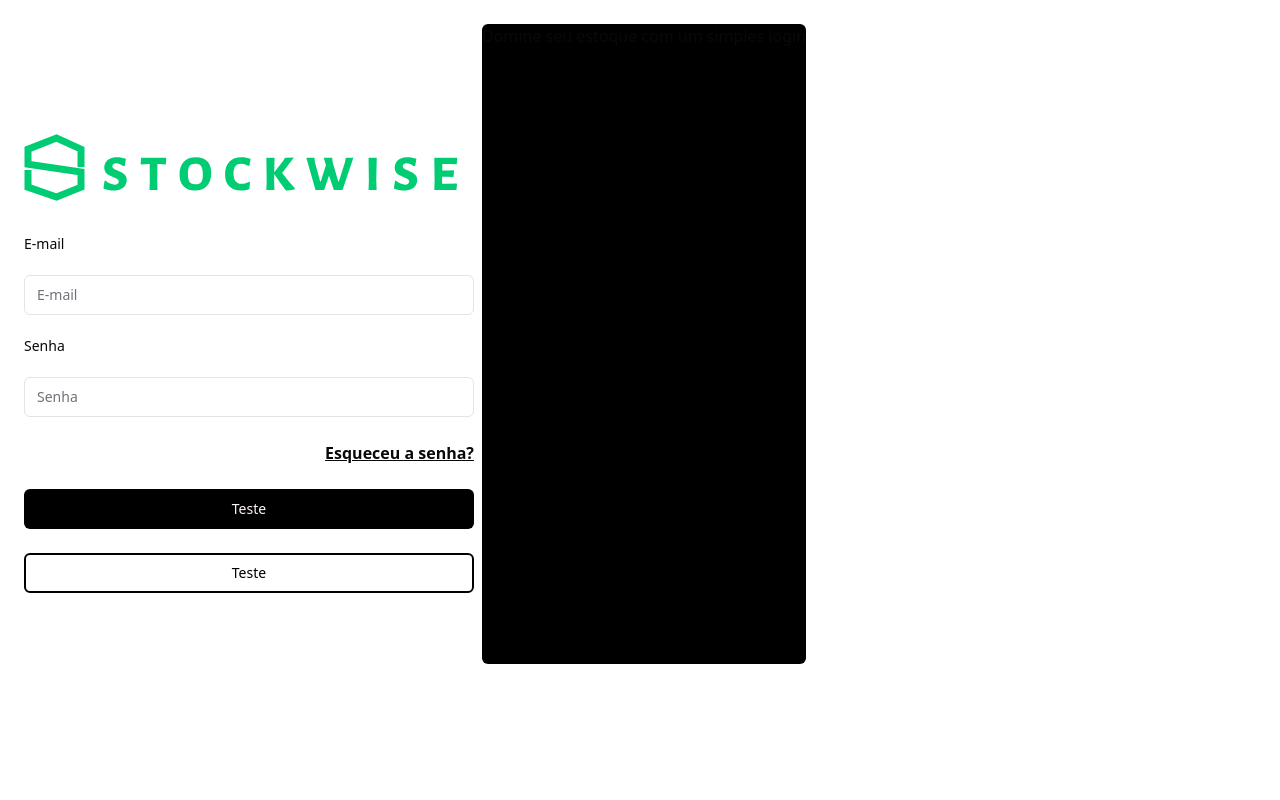
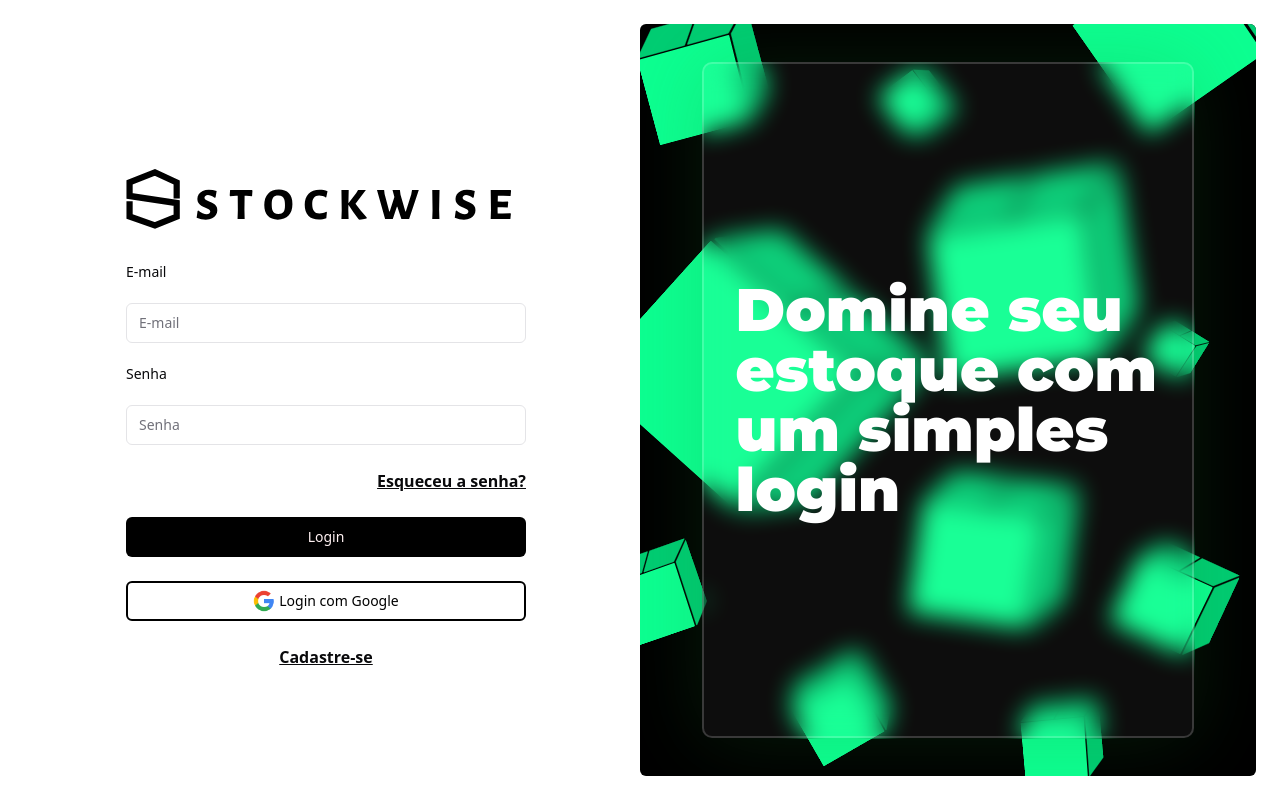
Before and after one commit to NicoleCarvalh/StockWise, a React (Vite) app: page / in a window 1280 px wide. Built offline with nearby package versions, Linux system fonts and the light colour scheme.

Commit message:
feat: Login page - static part completed

```diff
--- a/src/App.jsx
+++ b/src/App.jsx
@@ -6,45 +6,66 @@ import { Button } from "./components/ui/button";
 import { Logo } from "./components/Logo";
 import { Wisebox } from "./components/Wisebox";
 
+const viewportWidth = window.innerWidth;
+
 function App() {
   return (
     <>
-      <div
+      <main
         id="login-page"
-        className="h-[80vh] overflow-y-hidden grid grid-cols-8 gap-[8px] m-[24px] md:flex"
+        className="h-[100vh] overflow-y-hidden grid grid-cols-8 gap-[12px] p-[24px]"
       >
-        <div
+        <section
           id="main-login"
-          className="md:grow-0 place-content-center  col-start-1 col-span-8"
+          className="pt-[4rem] col-start-1 col-span-8 md:col-end-5 md:flex md:flex-col md:p-0 md:items-center md:align-middle md:justify-center"
         >
-          <Logo className="py-[36px]" type="long-green" />
-          <form className="grid gap-y-[24px]">
+          <Logo className="py-[36px] mx-auto md:w-[400px]" type={viewportWidth >= 768 ? "long-black" : "long-green"} />
+          <form className="grid gap-y-[24px] md:w-full md:max-w-[400px]">
             <Label>E-mail</Label>
             <Input type="email" placeholder="E-mail" />
             <Label>Senha</Label>
             <Input type="password" placeholder="Senha" />
             <a
-              className="block underline underline-offset-1 font-semibold w-full text-right"
+              className="block underline underline-offset-1 font-semibold w-full text-right hover:text-wise-dark_green transition-all"
               href="#"
             >
               Esqueceu a senha?
             </a>
             <div className="flex flex-col gap-y-[24px]">
-              <Button className="bg-wise-hyper_black w-full">Teste</Button>
-              <Button className="border-black border-2 bg-wise-hyper_white text-wise-hyper_black hover:bg-wise-light_white w-full">
-                Teste
+              <Button className="bg-wise-hyper_black w-full transition-all">Login</Button>
+              <Button className="border-black border-2 bg-wise-hyper_white text-wise-hyper_black hover:bg-slate-200 w-full gap-1">
+                <img className="w-[22px]" src="/google.png" alt=""/>
+                Login com Google
               </Button>
+              <a
+              className="block underline underline-offset-1 font-semibold w-full text-center hover:text-wise-dark_green transition-all"
+              href="#"
+            >
+              Cadastre-se
+            </a>
             </div>
           </form>
-        </div>
-        <div id="full-login" className="hidden md:flex">
-          <div id="banner" className="bg-wise-hyper_black rounded-md md:grow-[1]">
-            <div id="glassmorph">
-              <h1>Domine seu estoque com um simples login</h1>
+        </section>
+        <section id="full-login" className="hidden md:block md:col-start-5 md:col-end-10">
+          <div id="banner" className="bg-wise-hyper_black rounded-md h-full relative flex justify-center items-center overflow-hidden">
+            <div className="absolute top-[-100px] right-[-1%] w-[180px] animate-[derive_10s_linear_infinite]"><Wisebox className="rotate-[-35deg]" /></div>
+            <div className="absolute top-[20%] right-[20%] w-[200px] animate-[derive_10s_linear_infinite]"><Wisebox className="rotate-[-8deg]" /></div>
+            <div className="absolute top-[60%] right-[30%] w-[154px] animate-[derive_15s_linear_infinite]"><Wisebox className="rotate-[8deg]" /> </div>
+            <div className="absolute top-[70%] right-[5%] w-[100px] animate-[derive_20s_linear_infinite]"><Wisebox className="rotate-[25deg]" /></div>
+            <div className="absolute top-[30%] right-[60%] w-[250px] animate-[derive_8s_linear_infinite]"><Wisebox className="rotate-[42deg]" /></div>
+            <div className="absolute top-[-1%] right-[80%] w-[120px] animate-[derive_6s_linear_infinite]"><Wisebox className="rotate-[-15deg]" /></div>
+            <div className="absolute top-[40%] right-[9%] w-[50px] animate-[derive_6s_linear_infinite]"><Wisebox className="rotate-[32deg]" /></div>
+            <div className="absolute top-[90%] right-[25%] w-[80px] animate-[derive_8s_linear_infinite]"><Wisebox className="rotate-[-5deg]" /></div>
+            <div className="absolute top-[70%] right-[90%] w-[90px] animate-[derive_7s_linear_infinite]"><Wisebox className="rotate-[-19deg]" /></div>
+            <div className="absolute top-[85%] right-[60%] w-[90px] animate-[derive_10s_linear_infinite]"><Wisebox className="rotate-[-30deg]" /></div>
+            <div className="absolute top-[50px] right-[50%] w-[60px] animate-[derive_13s_linear_infinite]"><Wisebox className="rotate-[53deg]" /></div>
+
+            <div id="glassmorph" className="glassmorph size-full w-full max-w-[80%] max-h-[90%] flex items-center p-[2rem]">
+              <h1 className="text-wise-hyper_white montserrat font-[900] text-6xl 2xl:text-7xl" >Domine seu estoque com um simples login</h1>
             </div>
           </div>
-        </div>
-      </div>
+        </section>
+      </main>
     </>
   );
 }
--- a/src/index.css
+++ b/src/index.css
@@ -1,6 +1,8 @@
+@import url('https://fonts.googleapis.com/css2?family=Montserrat:ital,wght@0,100..900;1,100..900&display=swap');
 @tailwind base;
 @tailwind components;
 @tailwind utilities;
+
 
 @layer base {
   :root {
@@ -32,10 +34,10 @@
 
     /* Cores próprias - figma */
     --wise-hyper_black: #000000;
-    --wise-hyper_white: #FFFFFF;
-    --wise-light_white: #FAFAFF;
+    --wise-hyper_white: #ffffff;
+    --wise-light_white: #fafaff;
     --wise-hyper_light_green: #0dff91;
-    --wise-dark_green: #00CD73;
+    --wise-dark_green: #00cd73;
   }
 
   .dark {
@@ -66,10 +68,10 @@
 
     /* Cores próprias - figma */
     --wise-hyper_black: #000000;
-    --wise-hyper_white: #FFFFFF;
-    --wise-light_white: #FAFAFF;
+    --wise-hyper_white: #ffffff;
+    --wise-light_white: #fafaff;
     --wise-hyper_light_green: #0dff91;
-    --wise-dark_green: #00CD73;
+    --wise-dark_green: #00cd73;
   }
 }
 
@@ -79,5 +81,36 @@
   }
   body {
     @apply bg-background text-foreground;
+    min-height: 100vh;
+  }
+  #root {
+    min-height: 100vh;
   }
 }
+
+@layer utilities {
+  .glassmorph {
+    background: rgba(255, 255, 255, 0.05);
+    box-shadow: 0 1px 80px 0 rgba(31, 135, 45, 0.2);
+    backdrop-filter: blur(12px);
+    -webkit-backdrop-filter: blur(6px);
+    border-radius: 10px;
+    border: 2px solid rgba(255, 255, 255, 0.18);
+  }
+
+  @keyframes derive {
+    0% {
+      transform: translateY(0);
+    }
+    50% {
+      transform: translateY(-35px);
+    }
+    100% {
+      transform: translateY(0);
+    }
+  }
+
+  .montserrat {
+    font-family: "Montserrat", sans-serif;
+  }
+}
```
Also changed, not shown: public/google.png (added).
